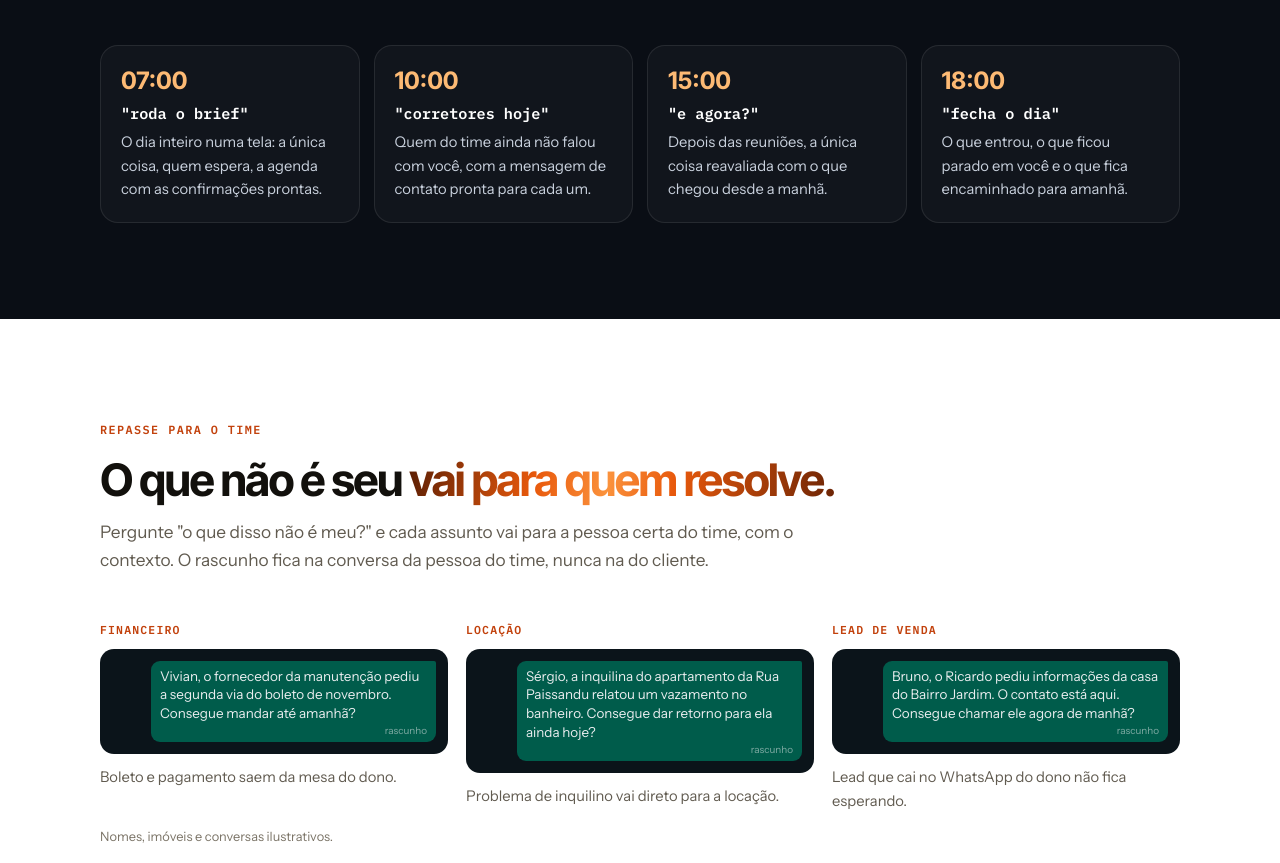
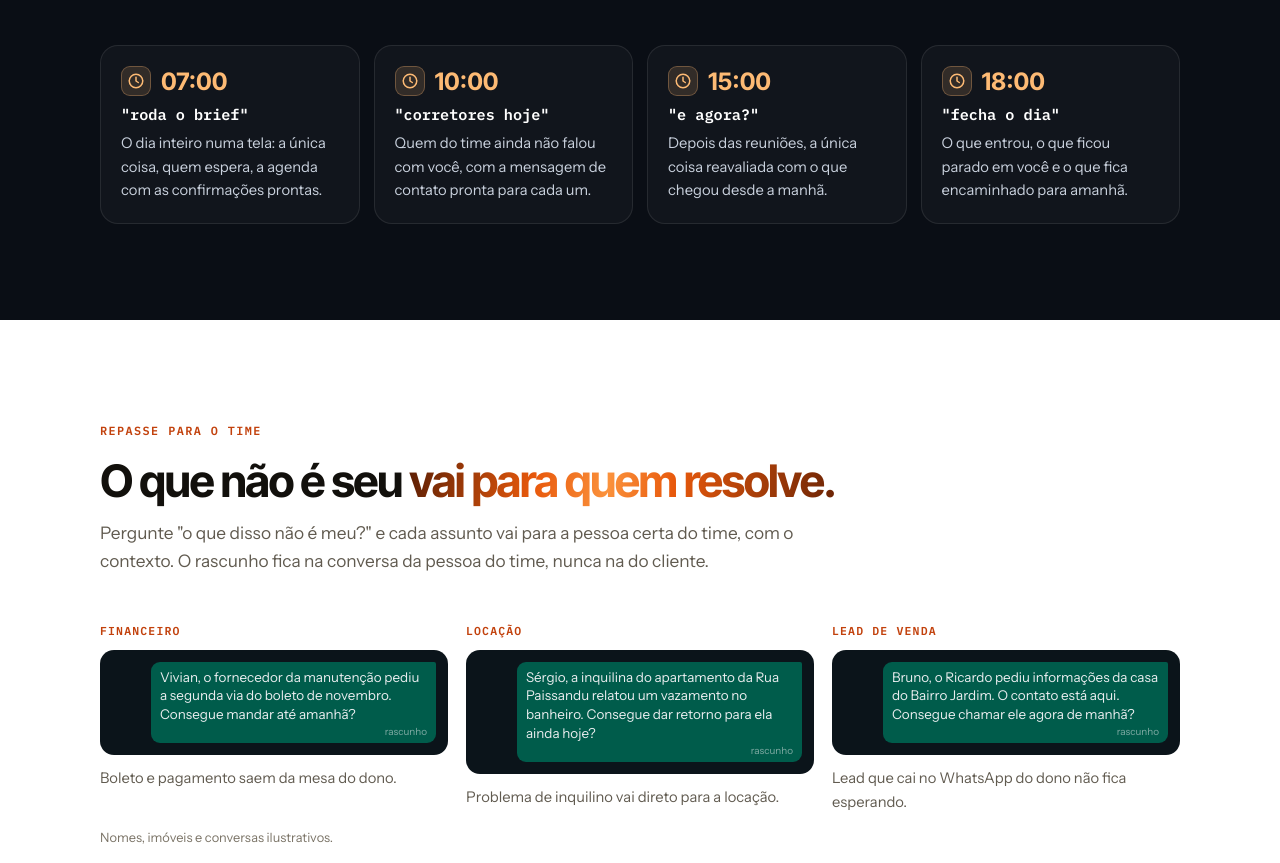
Before and after one commit to gptimob/gptimob.github.io, a plain HTML site: page primeira-hora/index.html in a window 1280 px wide. Shown: the part 3477-4340 px from the top of the page. Drawn offline with Linux system fonts and the light colour scheme.

Commit message:
Primeira Hora: ícone de relógio nos horários do dia
Co-Authored-By: Claude Opus 5.5 <noreply@anthropic.com>
Claude-Session: https://claude.ai/code/session_01NnphaBcjd3458xpdCQHm8B

```diff
--- a/primeira-hora/index.html
+++ b/primeira-hora/index.html
@@ -609,7 +609,7 @@ footer .ft-one a:hover{text-decoration:underline}
 /* quatro momentos */
 .day4{display:grid;grid-template-columns:repeat(4,minmax(0,1fr));gap:14px}
 .day4 div{border:1px solid var(--nline);border-radius:18px;padding:20px;background:rgba(255,255,255,.03);display:grid;gap:8px;align-content:start}
-.day4 .t{font:700 1.5rem var(--f-display);color:var(--am-light)}
+.day4 .t{font:700 1.5rem var(--f-display);color:var(--am-light);display:flex;align-items:center;gap:10px}.day4 .t svg{flex:none;width:30px;height:30px;padding:5px;border-radius:9px;background:rgba(253,186,116,.14);border:1px solid rgba(253,186,116,.3)}
 .day4 b{color:#fff;font:600 .95rem var(--f-mono)}
 .day4 p{color:#C9D1DD;font-size:.92rem}
 @media(max-width:900px){.day4{grid-template-columns:repeat(2,minmax(0,1fr))}}
@@ -935,10 +935,10 @@ footer .ft-one a:hover{text-decoration:underline}
       <p>Um pedido curto em cada momento do dia. A Primeira Hora lê, organiza e deixa pronto. Você só revisa.</p>
     </div>
     <div class="day4">
-      <div><span class="t">07:00</span><b>"roda o brief"</b><p>O dia inteiro numa tela: a única coisa, quem espera, a agenda com as confirmações prontas.</p></div>
-      <div><span class="t">10:00</span><b>"corretores hoje"</b><p>Quem do time ainda não falou com você, com a mensagem de contato pronta para cada um.</p></div>
-      <div><span class="t">15:00</span><b>"e agora?"</b><p>Depois das reuniões, a única coisa reavaliada com o que chegou desde a manhã.</p></div>
-      <div><span class="t">18:00</span><b>"fecha o dia"</b><p>O que entrou, o que ficou parado em você e o que fica encaminhado para amanhã.</p></div>
+      <div><span class="t"><svg width="22" height="22" viewBox="0 0 24 24" fill="none" stroke="currentColor" stroke-width="2" stroke-linecap="round" stroke-linejoin="round" aria-hidden="true"><circle cx="12" cy="12" r="9"/><path d="M12 7v5l3 2"/></svg>07:00</span><b>"roda o brief"</b><p>O dia inteiro numa tela: a única coisa, quem espera, a agenda com as confirmações prontas.</p></div>
+      <div><span class="t"><svg width="22" height="22" viewBox="0 0 24 24" fill="none" stroke="currentColor" stroke-width="2" stroke-linecap="round" stroke-linejoin="round" aria-hidden="true"><circle cx="12" cy="12" r="9"/><path d="M12 7v5l3 2"/></svg>10:00</span><b>"corretores hoje"</b><p>Quem do time ainda não falou com você, com a mensagem de contato pronta para cada um.</p></div>
+      <div><span class="t"><svg width="22" height="22" viewBox="0 0 24 24" fill="none" stroke="currentColor" stroke-width="2" stroke-linecap="round" stroke-linejoin="round" aria-hidden="true"><circle cx="12" cy="12" r="9"/><path d="M12 7v5l3 2"/></svg>15:00</span><b>"e agora?"</b><p>Depois das reuniões, a única coisa reavaliada com o que chegou desde a manhã.</p></div>
+      <div><span class="t"><svg width="22" height="22" viewBox="0 0 24 24" fill="none" stroke="currentColor" stroke-width="2" stroke-linecap="round" stroke-linejoin="round" aria-hidden="true"><circle cx="12" cy="12" r="9"/><path d="M12 7v5l3 2"/></svg>18:00</span><b>"fecha o dia"</b><p>O que entrou, o que ficou parado em você e o que fica encaminhado para amanhã.</p></div>
     </div>
   </div>
 </section>
```
